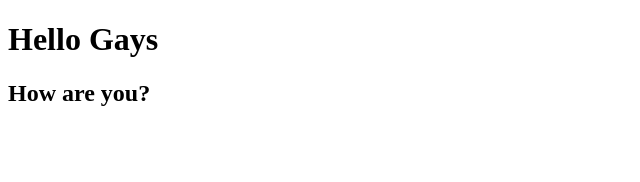
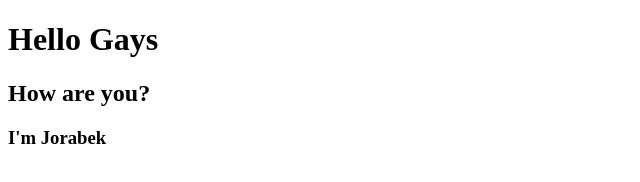
Before and after one commit to Jorabek1124/birikki, a plain HTML site: page index.html in a window 1280 px wide. Shown: the whole page, without its empty margins (0-640 px from the left). Drawn offline with Linux system fonts and the light colour scheme.

Commit message:
h3 tag yozildi

```diff
--- a/index.html
+++ b/index.html
@@ -8,5 +8,6 @@
 <body>
     <h1>Hello Gays</h1>
     <h2>How are you?</h2>
+    <h3>I'm Jorabek</h3>
 </body>
 </html>
```
